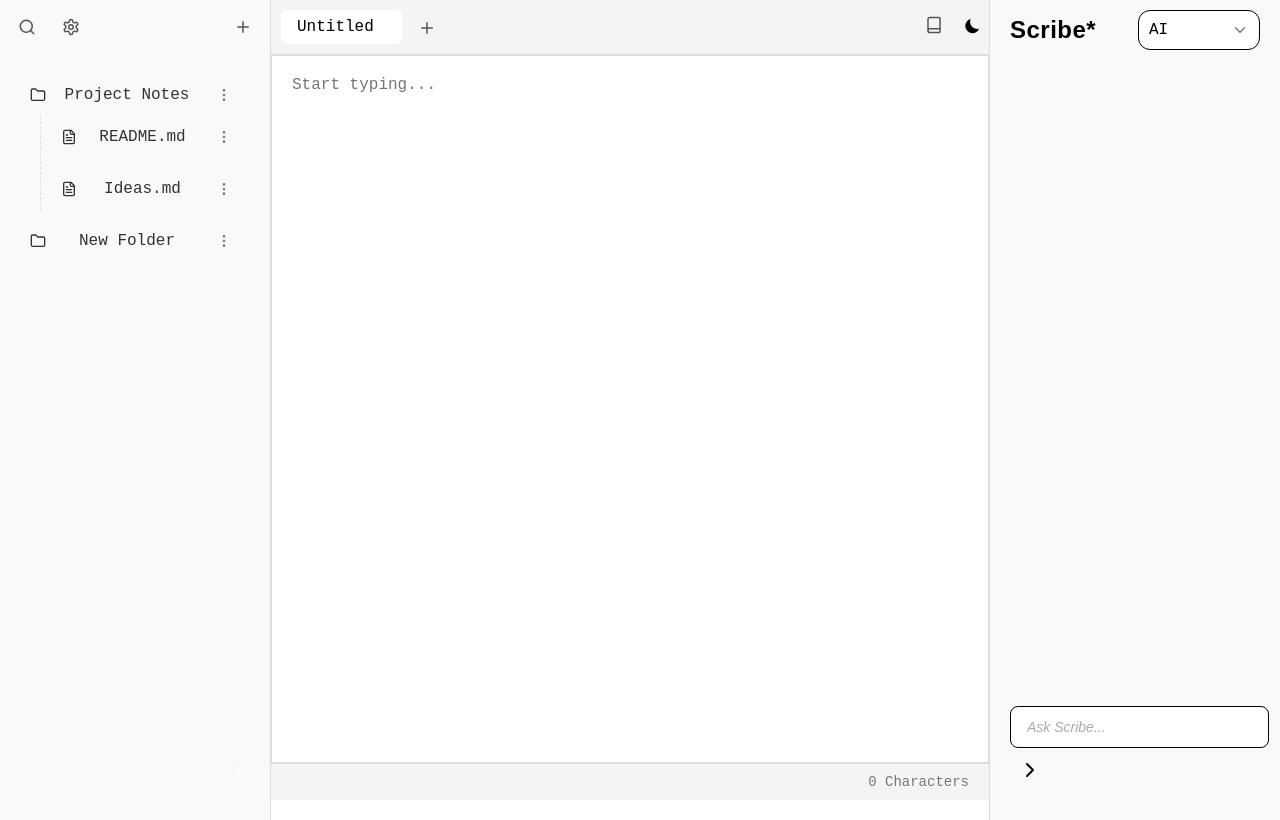
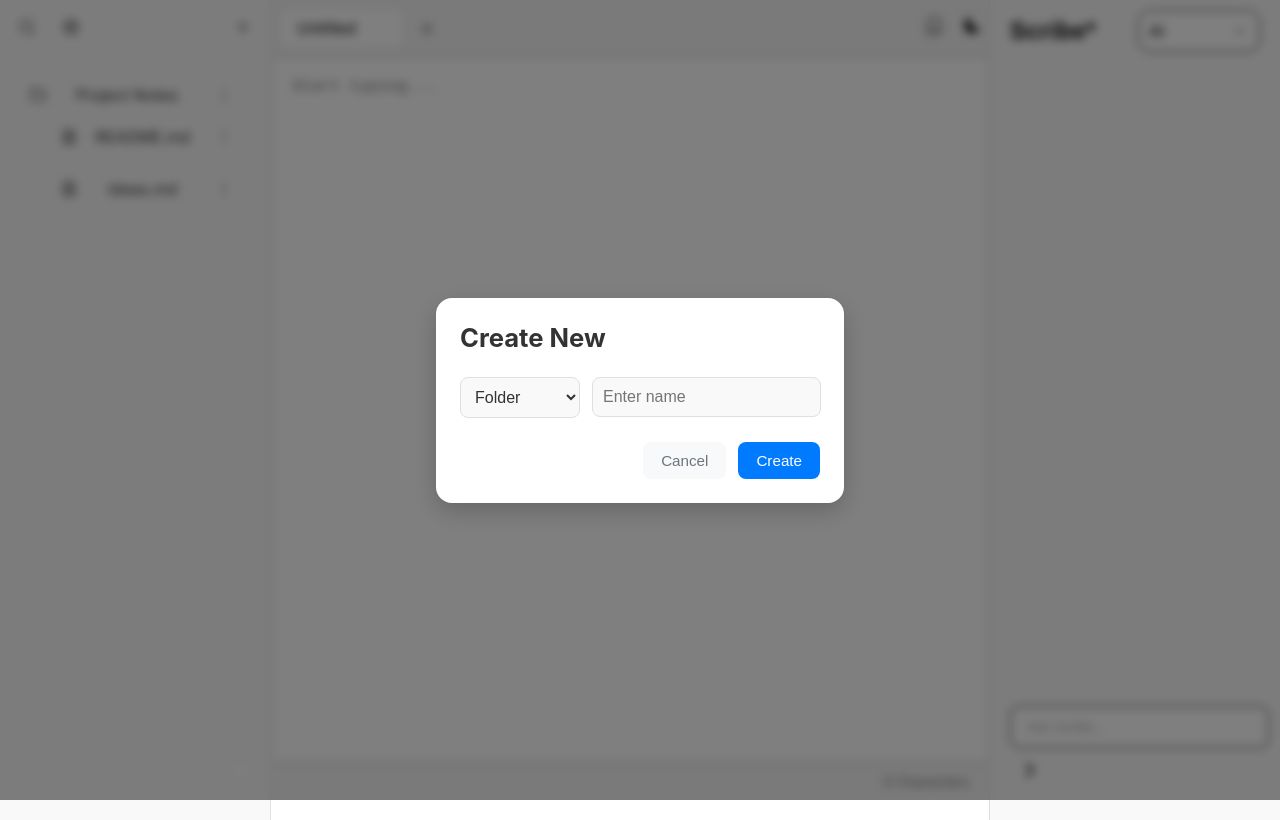
Before and after one commit to Ishitha0011/SCRIBE, a React (Create React App) app: page / in a window 1280 px wide. Both pictures are taken after a click on the button 243 px from the left and 27 px from the top of the page. Built offline with nearby package versions, Linux system fonts and the light colour scheme.

Commit message:
minor improvements
Added a new component for file and folder

```diff
--- a/src/ThemeContext.js
+++ b/src/ThemeContext.js
@@ -8,30 +8,56 @@ export const ThemeProvider = ({ children }) => {
   });
 
   useEffect(() => {
-    localStorage.setItem('theme', theme);  // Save theme to localStorage
+    localStorage.setItem('theme', theme); // Save theme to localStorage
 
     // Add theme class to the root HTML element for global styling
     document.documentElement.classList.remove('light', 'dark');
     document.documentElement.classList.add(theme);
 
-    // Apply theme-specific CSS variables
+    // Apply global theme-specific CSS variables
     if (theme === 'dark') {
-      document.documentElement.style.setProperty('--sidebar-bg-color', '#333');  // Dark sidebar background
-      document.documentElement.style.setProperty('--editor-bg-color', '#222');  // Dark editor background
-      document.documentElement.style.setProperty('--editor-text-color', '#fff');  // White text for dark theme
-      document.documentElement.style.setProperty('--textarea-bg-color', '#444');  // Dark textarea background
-      document.documentElement.style.setProperty('--textarea-text-color', '#fff');  // White text for textarea in dark theme
+      document.documentElement.style.setProperty('--sidebar-bg-color', '#333'); // Dark sidebar background
+      document.documentElement.style.setProperty('--editor-bg-color', '#222'); // Dark editor background
+      document.documentElement.style.setProperty('--editor-text-color', '#fff'); // White text for dark theme
+      document.documentElement.style.setProperty('--textarea-bg-color', '#444'); // Dark textarea background
+      document.documentElement.style.setProperty('--textarea-text-color', '#fff'); // White text for textarea in dark theme
+
+      // Dark Theme Popup Dialog Colors
+      document.documentElement.style.setProperty('--bg-color', '#2c2f33');
+      document.documentElement.style.setProperty('--text-color', '#ffffff');
+      document.documentElement.style.setProperty('--muted-text-color', '#b3b3b3');
+      document.documentElement.style.setProperty('--border-color', '#444');
+      document.documentElement.style.setProperty('--input-bg-color', '#23272a');
+      document.documentElement.style.setProperty('--primary-color', '#7289da');
+      document.documentElement.style.setProperty('--primary-color-light', 'rgba(114, 137, 218, 0.2)');
+      document.documentElement.style.setProperty('--primary-hover-color', '#5865f2');
+      document.documentElement.style.setProperty('--cancel-bg-color', '#3a3f44');
+      document.documentElement.style.setProperty('--cancel-text-color', '#b3b3b3');
+      document.documentElement.style.setProperty('--cancel-hover-bg-color', '#4e555b');
     } else {
-      document.documentElement.style.setProperty('--sidebar-bg-color', '#f9f9f9');  // Light sidebar background
-      document.documentElement.style.setProperty('--editor-bg-color', '#fff');  // Light editor background
-      document.documentElement.style.setProperty('--editor-text-color', '#000');  // Black text for light theme
-      document.documentElement.style.setProperty('--textarea-bg-color', '#fff');  // Light textarea background
-      document.documentElement.style.setProperty('--textarea-text-color', '#000');  // Black text for textarea in light theme
+      document.documentElement.style.setProperty('--sidebar-bg-color', '#f9f9f9'); // Light sidebar background
+      document.documentElement.style.setProperty('--editor-bg-color', '#fff'); // Light editor background
+      document.documentElement.style.setProperty('--editor-text-color', '#000'); // Black text for light theme
+      document.documentElement.style.setProperty('--textarea-bg-color', '#fff'); // Light textarea background
+      document.documentElement.style.setProperty('--textarea-text-color', '#000'); // Black text for textarea in light theme
+
+      // Light Theme Popup Dialog Colors
+      document.documentElement.style.setProperty('--bg-color', '#ffffff');
+      document.documentElement.style.setProperty('--text-color', '#333333');
+      document.documentElement.style.setProperty('--muted-text-color', '#666666');
+      document.documentElement.style.setProperty('--border-color', '#e0e0e0');
+      document.documentElement.style.setProperty('--input-bg-color', '#f9f9f9');
+      document.documentElement.style.setProperty('--primary-color', '#007bff');
+      document.documentElement.style.setProperty('--primary-color-light', 'rgba(0, 123, 255, 0.2)');
+      document.documentElement.style.setProperty('--primary-hover-color', '#0056b3');
+      document.documentElement.style.setProperty('--cancel-bg-color', '#f8f9fa');
+      document.documentElement.style.setProperty('--cancel-text-color', '#6c757d');
+      document.documentElement.style.setProperty('--cancel-hover-bg-color', '#e2e6ea');
     }
   }, [theme]);
 
   const toggleTheme = () => {
-    setTheme((prevTheme) => (prevTheme === 'light' ? 'dark' : 'light'));  // Toggle theme
+    setTheme((prevTheme) => (prevTheme === 'light' ? 'dark' : 'light')); // Toggle theme
   };
 
   return (
--- /dev/null
+++ b/src/components/CreateItemDialog.js
@@ -0,0 +1,55 @@
+import React, { useState } from 'react';
+import '../css/CreateItemDialog.css';
+
+const CreateItemDialog = ({ onClose, onCreate, theme }) => {
+  const [newItemType, setNewItemType] = useState('folder');
+  const [newItemName, setNewItemName] = useState('');
+
+  const handleCreate = () => {
+    if (newItemName.trim() === '') {
+      alert('Please enter a name.');
+      return;
+    }
+    onCreate(newItemType, newItemName);
+    onClose();
+  };
+
+  return (
+    <div className={`DialogOverlay ${theme}`}>
+      <div className={`DialogContent ${theme}`}>
+        <div className="DialogHeader">
+          <h2>Create New</h2>
+        </div>
+        <div className="DialogBody">
+          <div className="HorizontalGroup">
+            <select
+              value={newItemType}
+              onChange={(e) => setNewItemType(e.target.value)}
+              className="Dropdown"
+            >
+              <option value="folder">Folder</option>
+              <option value="file">File</option>
+            </select>
+            <input
+              type="text"
+              placeholder="Enter name"
+              value={newItemName}
+              onChange={(e) => setNewItemName(e.target.value)}
+              className="Input"
+            />
+          </div>
+        </div>
+        <div className="DialogFooter">
+          <button className="Button CancelButton" onClick={onClose}>
+            Cancel
+          </button>
+          <button className="Button CreateButton" onClick={handleCreate}>
+            Create
+          </button>
+        </div>
+      </div>
+    </div>
+  );
+};
+
+export default CreateItemDialog;
--- a/src/components/Editor.js
+++ b/src/components/Editor.js
@@ -1,5 +1,5 @@
 import React, { useState, useEffect } from 'react';
-import { Plus, X, Moon, Sun, Book, Pencil } from 'lucide-react';
+import { Plus, X, Book, Pencil } from 'lucide-react';
 import { marked } from 'marked';
 import { useTheme } from '../ThemeContext';
 import Switch from './ui/Switch';
@@ -13,7 +13,7 @@ const Editor = () => {
   const [charCount, setCharCount] = useState(0);
   const [viewMarkdown, setViewMarkdown] = useState(false);
 
-  const { theme, toggleTheme } = useTheme();
+  const { theme } = useTheme();
 
   useEffect(() => {
     // Update character count when the active tab content changes
--- a/src/components/LeftSidebar.js
+++ b/src/components/LeftSidebar.js
@@ -13,6 +13,7 @@ import {
 } from 'lucide-react';
 import '../css/LeftSidebar.css';
 import { useTheme } from '../ThemeContext';
+import CreateItemDialog from './CreateItemDialog';
 
 const LeftSidebar = () => {
   const [structure, setStructure] = useState([
@@ -26,6 +27,7 @@ const LeftSidebar = () => {
       ],
     },
   ]);
+  const [isDialogOpen, setIsDialogOpen] = useState(false);
   const [activeItem, setActiveItem] = useState(null);
   const [menuVisible, setMenuVisible] = useState(null);
   const [isCollapsed, setIsCollapsed] = useState(false);
@@ -51,15 +53,15 @@ const LeftSidebar = () => {
     };
   }, []);
 
-  const handleAdd = (type) => {
-    const newItem = {
-      id: Date.now(),
-      name: type === 'folder' ? 'New Folder' : 'New File',
-      type,
-      children: type === 'folder' ? [] : undefined,
-    };
-    setStructure([...structure, newItem]);
-  };
+  // const handleAdd = (type) => {
+  //   const newItem = {
+  //     id: Date.now(),
+  //     name: type === 'folder' ? 'New Folder' : 'New File',
+  //     type,
+  //     children: type === 'folder' ? [] : undefined,
+  //   };
+  //   setStructure([...structure, newItem]);
+  // };
 
   const handleDelete = (id) => {
     const deleteItem = (items) =>
@@ -83,6 +85,16 @@ const LeftSidebar = () => {
     setStructure(editItem(structure));
     setEditMode(null);
     setNewName('');
+  };
+
+  const handleAddItem = (type, name) => {
+    const newItem = {
+      id: Date.now(),
+      name,
+      type,
+      children: type === 'folder' ? [] : undefined,
+    };
+    setStructure([...structure, newItem]);
   };
 
   const renderTree = (items) =>
@@ -159,7 +171,7 @@ const LeftSidebar = () => {
       <button
         className="IconButton PlusButton"
         title="Add"
-        onClick={() => handleAdd('folder')}
+        onClick={() => setIsDialogOpen(true)}
       >
         <Plus size={18} />
       </button>
@@ -174,6 +186,13 @@ const LeftSidebar = () => {
       >
         {isCollapsed ? <ChevronRight size={24} /> : <ChevronLeft size={24} />}
       </button>
+
+      {isDialogOpen && (
+        <CreateItemDialog
+          onClose={() => setIsDialogOpen(false)}
+          onCreate={handleAddItem}
+        />
+      )}
     </div>
   );
 };
--- /dev/null
+++ b/src/css/CreateItemDialog.css
@@ -0,0 +1,188 @@
+/* Base styling */
+body {
+    margin: 0;
+    font-family: 'Inter', sans-serif;
+    background-color: var(--bg-color);
+    color: var(--text-color);
+    transition: background-color 0.3s ease, color 0.3s ease;
+  }
+
+  .DialogOverlay {
+    position: fixed;
+    top: 0;
+    left: 0;
+    width: 100vw;
+    height: 100vh;
+    display: flex;
+    justify-content: center;
+    align-items: center;
+    z-index: 1000;
+    background-color: rgba(0, 0, 0, 0.5);
+    backdrop-filter: blur(5px);
+    animation: fadeIn 0.3s ease;
+  }
+
+  @keyframes fadeIn {
+    from {
+      opacity: 0;
+    }
+    to {
+      opacity: 1;
+    }
+  }
+
+  .DialogContent {
+    background-color: var(--bg-color);
+    color: var(--text-color);
+    border-radius: 16px;
+    padding: 24px;
+    width: 360px;
+    box-shadow: 0px 8px 24px rgba(0, 0, 0, 0.2);
+    display: flex;
+    flex-direction: column;
+    gap: 24px;
+    animation: slideUp 0.3s ease;
+  }
+
+  @keyframes slideUp {
+    from {
+      transform: translateY(20px);
+      opacity: 0;
+    }
+    to {
+      transform: translateY(0);
+      opacity: 1;
+    }
+  }
+
+  .DialogHeader h2 {
+    margin: 0;
+    font-size: 1.6em;
+  }
+
+  .DialogBody {
+    display: flex;
+    justify-content: space-between;
+    align-items: center;
+  }
+
+  .HorizontalGroup {
+    display: flex;
+    align-items: center;
+    gap: 12px;
+    width: 100%;
+  }
+
+  .Dropdown {
+    flex: 0 0 120px; /* Fixed width for dropdown */
+    padding: 10px;
+    border-radius: 8px;
+    border: 1px solid var(--border-color);
+    background-color: var(--input-bg-color);
+    color: var(--text-color);
+    font-size: 1em;
+    transition: border-color 0.3s ease, box-shadow 0.3s ease;
+  }
+
+  .Input {
+    flex: 1; /* Expands to take the remaining space */
+    padding: 10px;
+    border-radius: 8px;
+    border: 1px solid var(--border-color);
+    background-color: var(--input-bg-color);
+    color: var(--text-color);
+    font-size: 1em;
+    transition: border-color 0.3s ease, box-shadow 0.3s ease;
+  }
+
+  .Input:focus,
+  .Dropdown:focus {
+    border-color: var(--primary-color);
+    box-shadow: 0 0 0 4px var(--primary-color-light);
+  }
+
+  .DialogFooter {
+    display: flex;
+    justify-content: flex-end;
+    gap: 12px;
+  }
+
+  .Button {
+    padding: 10px 18px;
+    border: none;
+    border-radius: 8px;
+    font-size: 0.95em;
+    cursor: pointer;
+    transition: background-color 0.3s ease, color 0.3s ease, transform 0.2s ease;
+  }
+
+  .Button:hover {
+    transform: scale(1.05);
+  }
+
+  .CancelButton {
+    background-color: var(--cancel-bg-color);
+    color: var(--cancel-text-color);
+  }
+
+  .CancelButton:hover {
+    background-color: var(--cancel-hover-bg-color);
+  }
+
+  .CreateButton {
+    background-color: var(--primary-color);
+    color: white;
+  }
+
+  .CreateButton:hover {
+    background-color: var(--primary-hover-color);
+  }
+
+  /* Light Theme */
+  .light {
+    --bg-color: #ffffff;
+    --text-color: #333333;
+    --muted-text-color: #666666;
+    --border-color: #e0e0e0;
+    --input-bg-color: #f9f9f9;
+    --primary-color: #007bff;
+    --primary-color-light: rgba(0, 123, 255, 0.2);
+    --primary-hover-color: #0056b3;
+    --cancel-bg-color: #f8f9fa;
+    --cancel-text-color: #6c757d;
+    --cancel-hover-bg-color: #e2e6ea;
+  }
+
+  /* Dark Theme */
+  .dark {
+    --bg-color: #2c2f33;
+    --text-color: #ffffff;
+    --muted-text-color: #b3b3b3;
+    --border-color: #444;
+    --input-bg-color: #23272a;
+    --primary-color: #7289da;
+    --primary-color-light: rgba(114, 137, 218, 0.2);
+    --primary-hover-color: #5865f2;
+    --cancel-bg-color: #3a3f44;
+    --cancel-text-color: #b3b3b3;
+    --cancel-hover-bg-color: #4e555b;
+  }
+
+  /* Responsive Design */
+  @media (max-width: 420px) {
+    .DialogContent {
+      width: 95%;
+      padding: 16px;
+      gap: 16px;
+    }
+
+    .HorizontalGroup {
+      flex-direction: column;
+      gap: 12px;
+    }
+
+    .Button {
+      font-size: 0.85em;
+      padding: 8px 12px;
+    }
+  }
```
